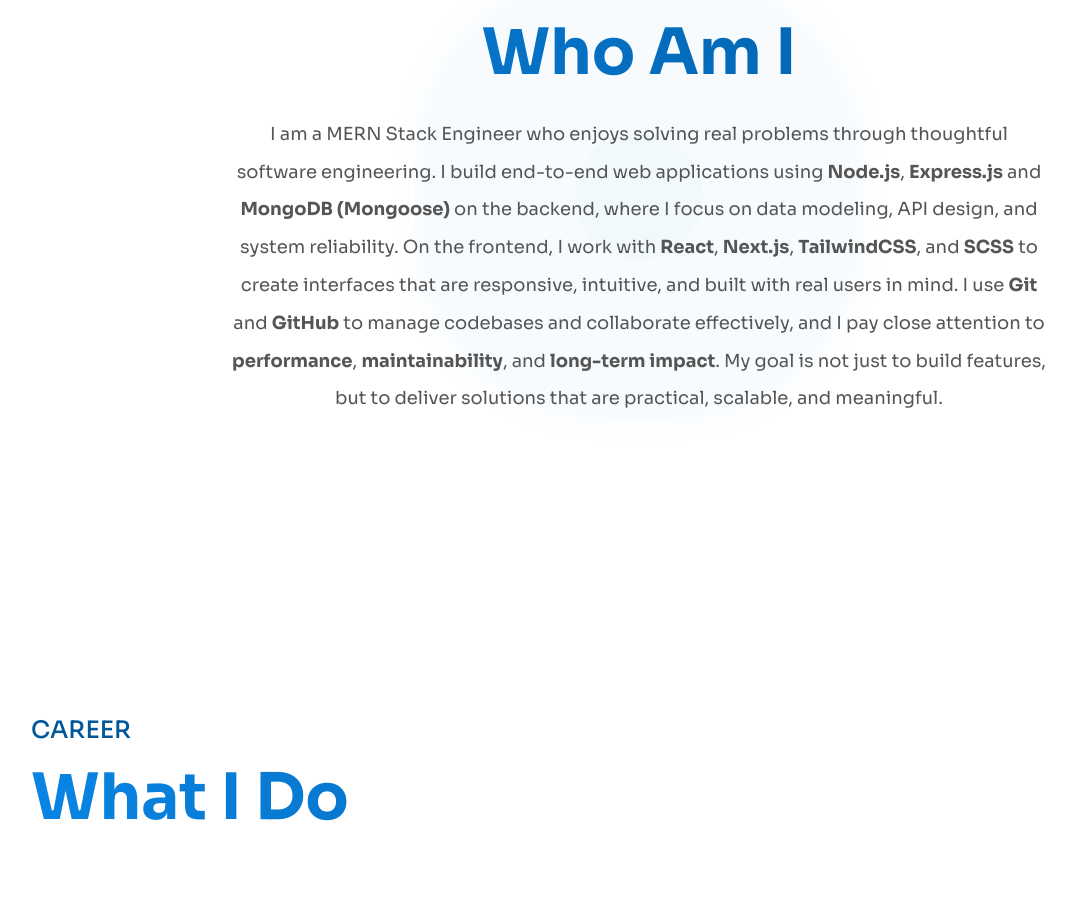
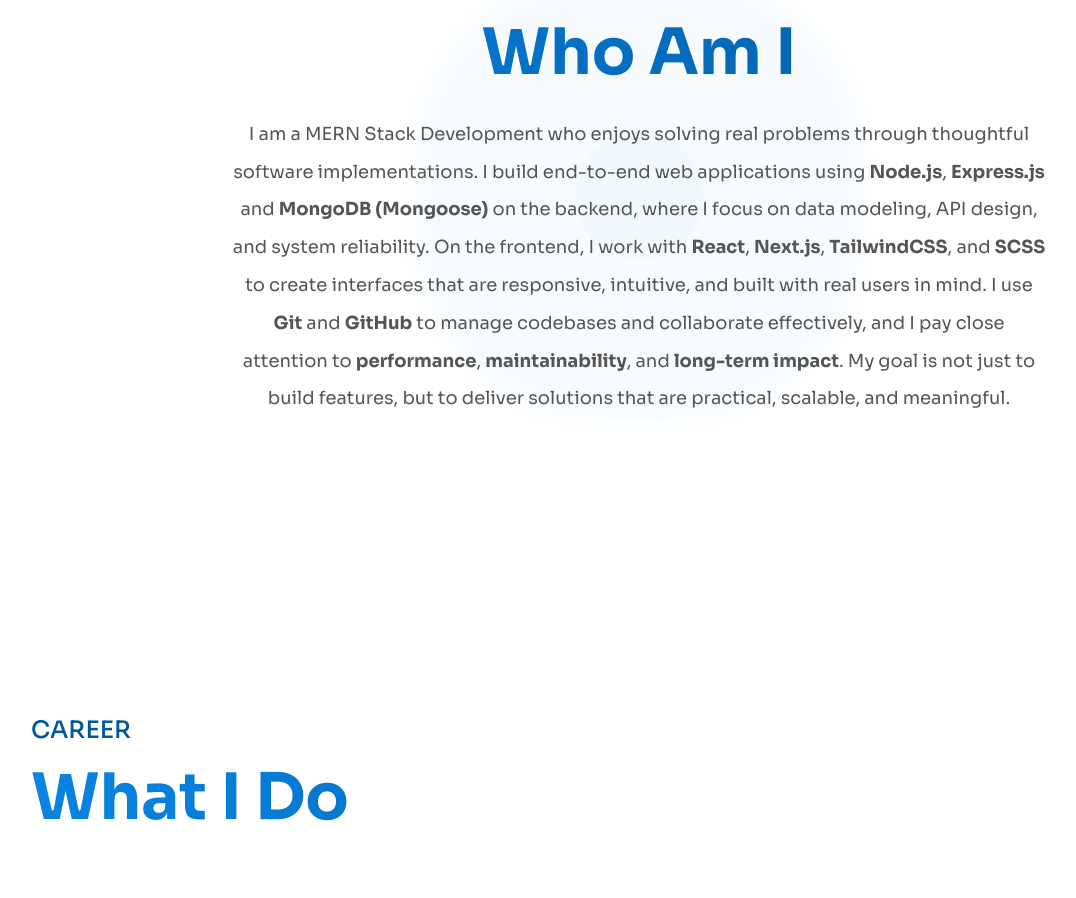
Before and after one commit to DevFranklinAndy/Franklin-Resume, a plain HTML site: page index.html in a window 1280 px wide. Shown: the part 947-1845 px from the top of the page, without its empty margins (1-1077 px from the left). Drawn offline with nearby package versions, Linux system fonts and the light colour scheme.

Commit message:
2025 Last Update on Franklin Portfolio

```diff
--- a/index.html
+++ b/index.html
@@ -121,9 +121,9 @@
               <h2 class="heading-secondary">Who Am I</h2>
             </header>
             <p class="about-description">
-              I am a MERN Stack Engineer who enjoys solving real problems
-              through thoughtful software engineering. I build end-to-end web
-              applications using
+              I am a MERN Stack Development who enjoys solving real problems
+              through thoughtful software implementations. I build end-to-end
+              web applications using
               <strong>Node.js</strong>, <strong>Express.js</strong> and
               <strong>MongoDB (Mongoose)</strong> on the backend, where I focus
               on data modeling, API design, and system reliability. On the
```
